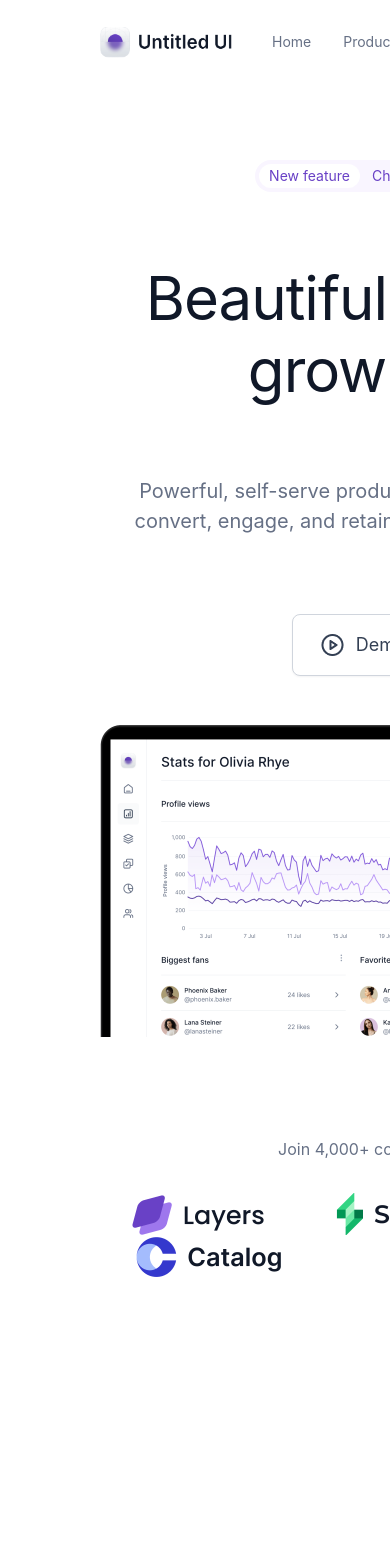
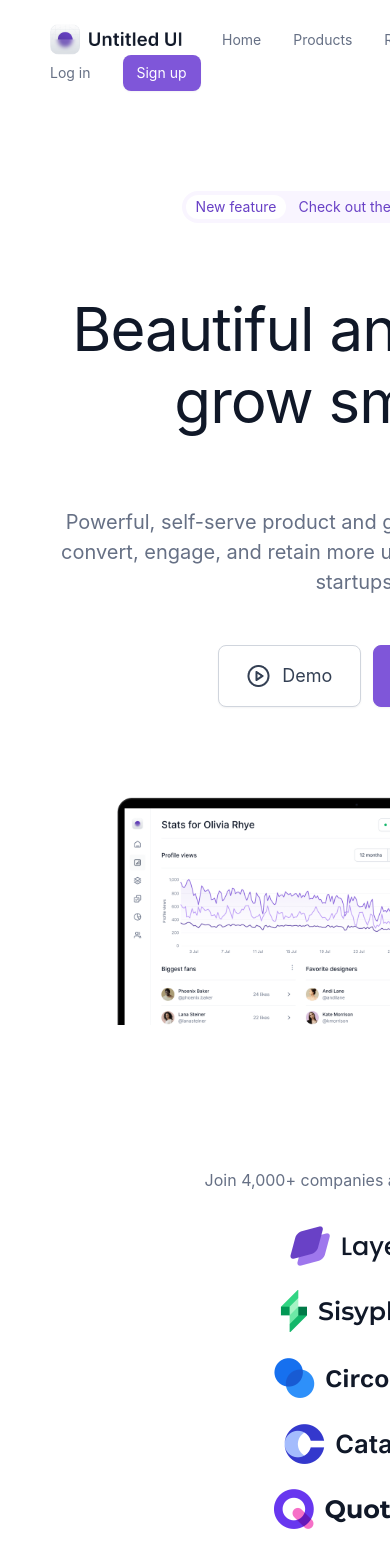
Before and after one commit to rrajdevmck/landing-page, a React (Vite) app: page / in a window 390 px wide. Shown: the top 1568 px of the page. Built offline with nearby package versions, Linux system fonts and the light colour scheme; a web font is replaced by a local one.

Commit message:
fix: made responsive till tab

```diff
--- a/src/components/LandingPage.css
+++ b/src/components/LandingPage.css
@@ -1344,3 +1344,29 @@
   line-height: 24px;
   text-align: left;
 }
+
+/* Custom Added Css */
+@media screen and (max-width: 1100px) {
+  .Logos {
+    flex-direction: column;
+    gap: 24px;
+  }
+  .SocialProofSection {
+    padding-bottom: 50px;
+  }
+}
+
+@media screen and (max-width: 900px) {
+  .ImageWithAnalytics {
+    width: 480px;
+    object-fit: contain;
+  }
+  .MetricSectionImage {
+    width: 400px;
+    object-fit: contain;
+  }
+
+  .WhitePaddingContainer, .WhiteContainerPadding, .GrayPaddingContainer {
+    padding: 0px 50px;
+  }
+}
```
